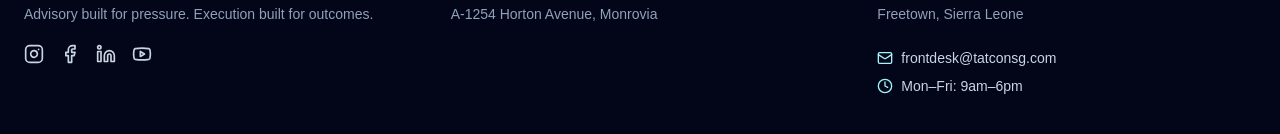
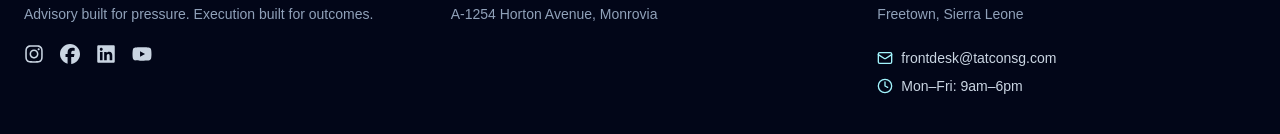
Before and after one commit to pedalshoe/tatconsg-upgrade, a Next.js app: page / in a window 1280 px wide. Shown: the part 4007-4141 px from the top of the page. Built offline with nearby package versions, Linux system fonts and the light colour scheme.

Commit message:
replaced deprecated react social media fonts

```diff
--- a/app/TATCGWebsite.tsx
+++ b/app/TATCGWebsite.tsx
@@ -1,6 +1,7 @@
 "use client";
 
 import React, { useEffect, useMemo, useState } from "react";
+import {FaInstagram, FaFacebook, FaLinkedin, FaYoutube} from "react-icons/fa6";
 import {
   Menu,
   X,
@@ -11,8 +12,6 @@ import {
   Mail,
   MapPin,
   Clock,
-  Linkedin,
-  Facebook,
   Send,
   CheckCircle,
   AlertCircle,
@@ -24,9 +23,7 @@ import {
   Sparkles,
   Target,
   BarChart3,
-  BadgeCheck,
-  Instagram,
-  Youtube
+  BadgeCheck
 } from "lucide-react";
 
 interface FormData {
@@ -1141,16 +1138,16 @@ export default function TATCGWebsite(): React.ReactElement {
               </p>
               <div className="mt-5 flex gap-4">
                 <a href="https://www.instagram.com/tatconsg/" className="text-slate-300 transition hover:text-cyan-200" aria-label="Instagram">
-                  <Instagram className="h-5 w-5" />
+                  <FaInstagram className="h-5 w-5" />
                 </a>
                 <a href="https://www.facebook.com/profile.php?id=100084630167619&sk=about" className="text-slate-300 transition hover:text-cyan-200" aria-label="Facebook">
-                  <Facebook className="h-5 w-5" />
+                  <FaFacebook className="h-5 w-5" />
                 </a>
                 <a href="https://www.linkedin.com/company/tat-consulting-group-inc/" className="text-slate-300 transition hover:text-cyan-200" aria-label="LinkedIn">
-                  <Linkedin className="h-5 w-5" />
+                  <FaLinkedin className="h-5 w-5" />
                 </a>
                 <a href="https://www.youtube.com/channel/UC8uuFGT34gXfa79LuO6zADg" className="text-slate-300 transition hover:text-cyan-200" aria-label="Facebook">
-                  <Youtube className="h-5 w-5" />
+                  <FaYoutube className="h-5 w-5" />
                 </a>
               </div>
             </div>
--- a/package.json
+++ b/package.json
@@ -12,7 +12,8 @@
     "lucide-react": "^0.563.0",
     "next": "16.1.5",
     "react": "19.2.3",
-    "react-dom": "19.2.3"
+    "react-dom": "19.2.3",
+    "react-icons": "^5.5.0"
   },
   "devDependencies": {
     "@tailwindcss/postcss": "^4",
```
Also changed, not shown: 1 other file (tests, documents, lock files or other folders).
